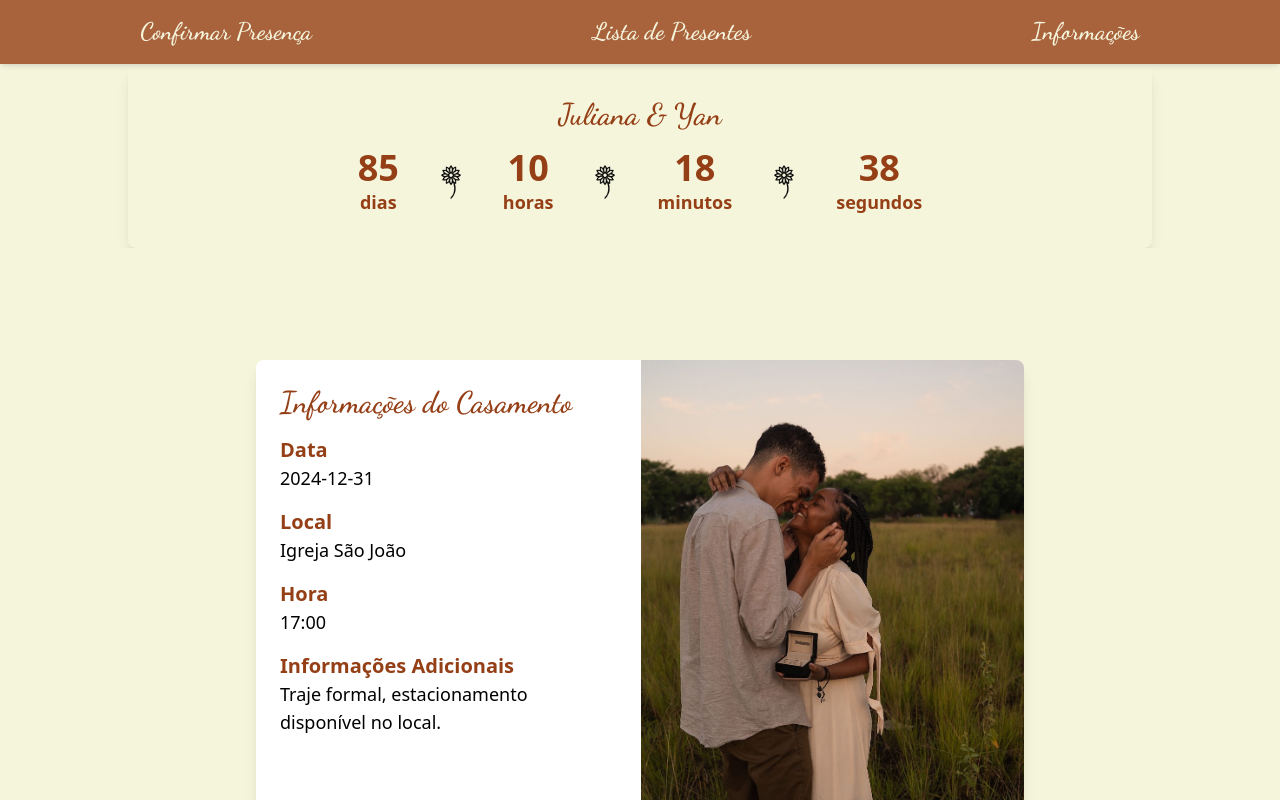
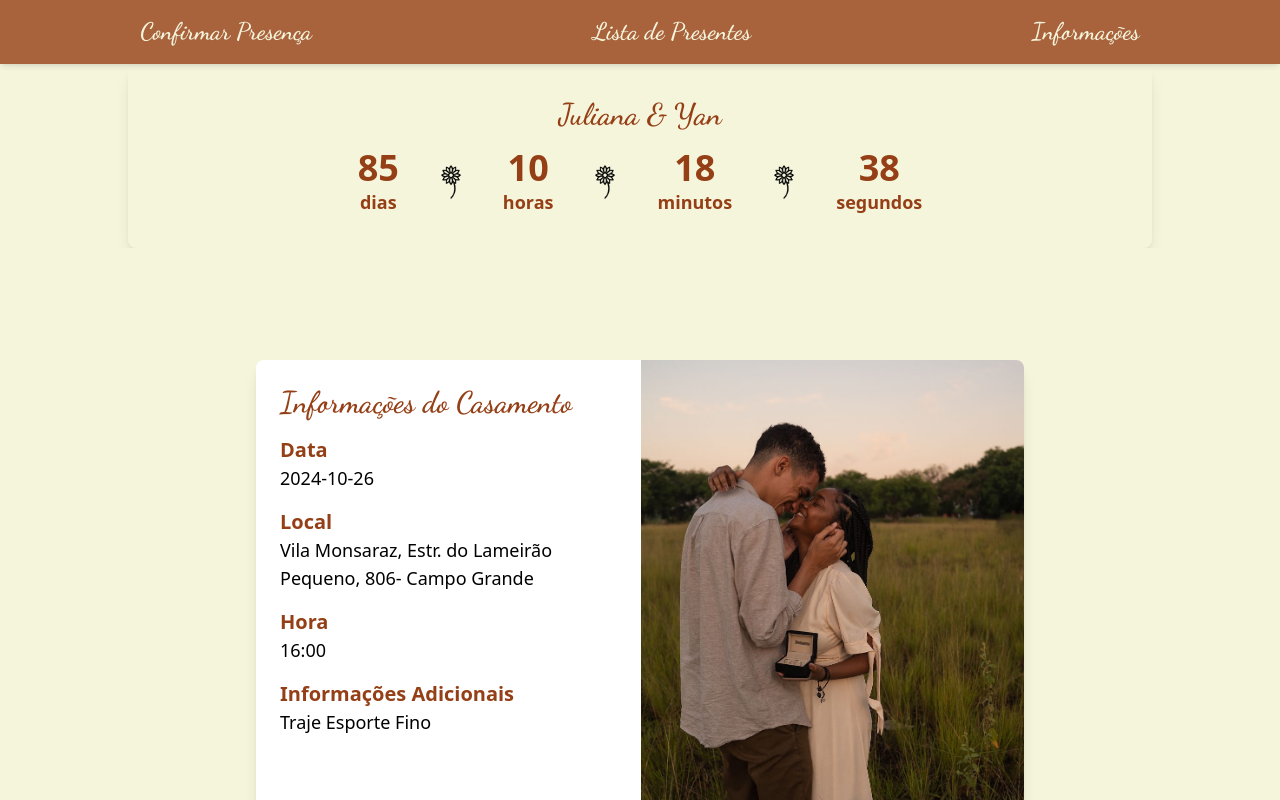
Before and after one commit to hiannmanso/yan-ju, a React (Vite) app in the folder client/: page /informacoes in a window 1280 px wide. Shown: the top 800 px of the page. Built offline with nearby package versions, Linux system fonts and the light colour scheme.

Commit message:
fix: infos

```diff
--- a/client/src/pages/Infos/index.tsx
+++ b/client/src/pages/Infos/index.tsx
@@ -4,10 +4,10 @@ import WeddingInfo from "../../components/WeddingInfo"
 
 export function Infos() {
 	const weddingDetails = {
-		date: '2024-12-31',
-		location: 'Igreja São João',
-		time: '17:00',
-		additionalInfo: 'Traje formal, estacionamento disponível no local.'
+		date: '2024-10-26',
+		location: 'Vila Monsaraz, Estr. do Lameirão Pequeno, 806- Campo Grande',
+		time: '16:00',
+		additionalInfo: 'Traje Esporte Fino'
 	};
 
 	const coupleImageUrl = 'https://cdn.alboompro.com/5f7e09ac8ef8cb000118b57e_623b314964c1930001437e36/original_size/20-ideias-de-decoracao-para-um-casamento-na-praia-c1f57853d363d37925d6.webp?v=1';
```
